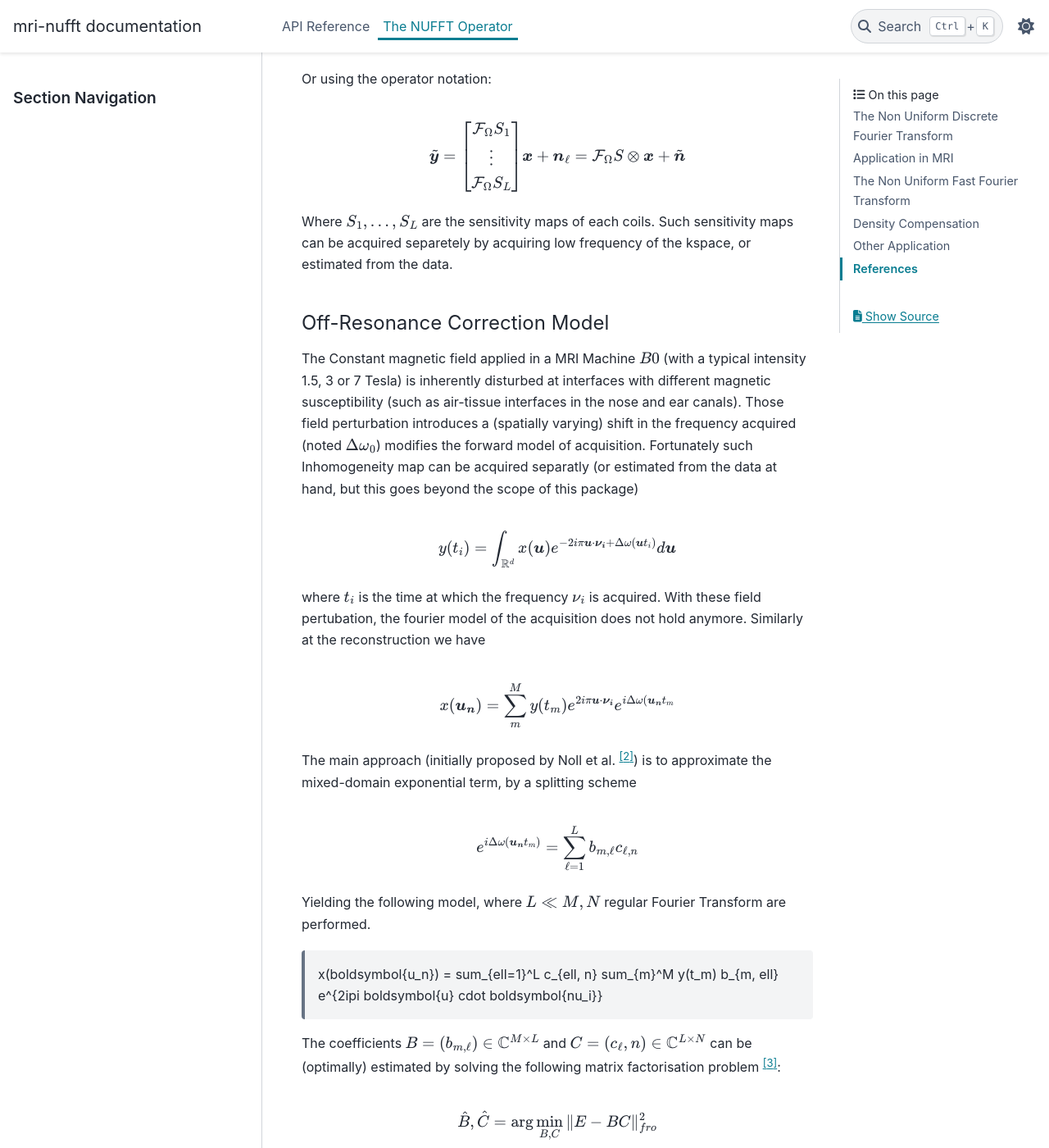
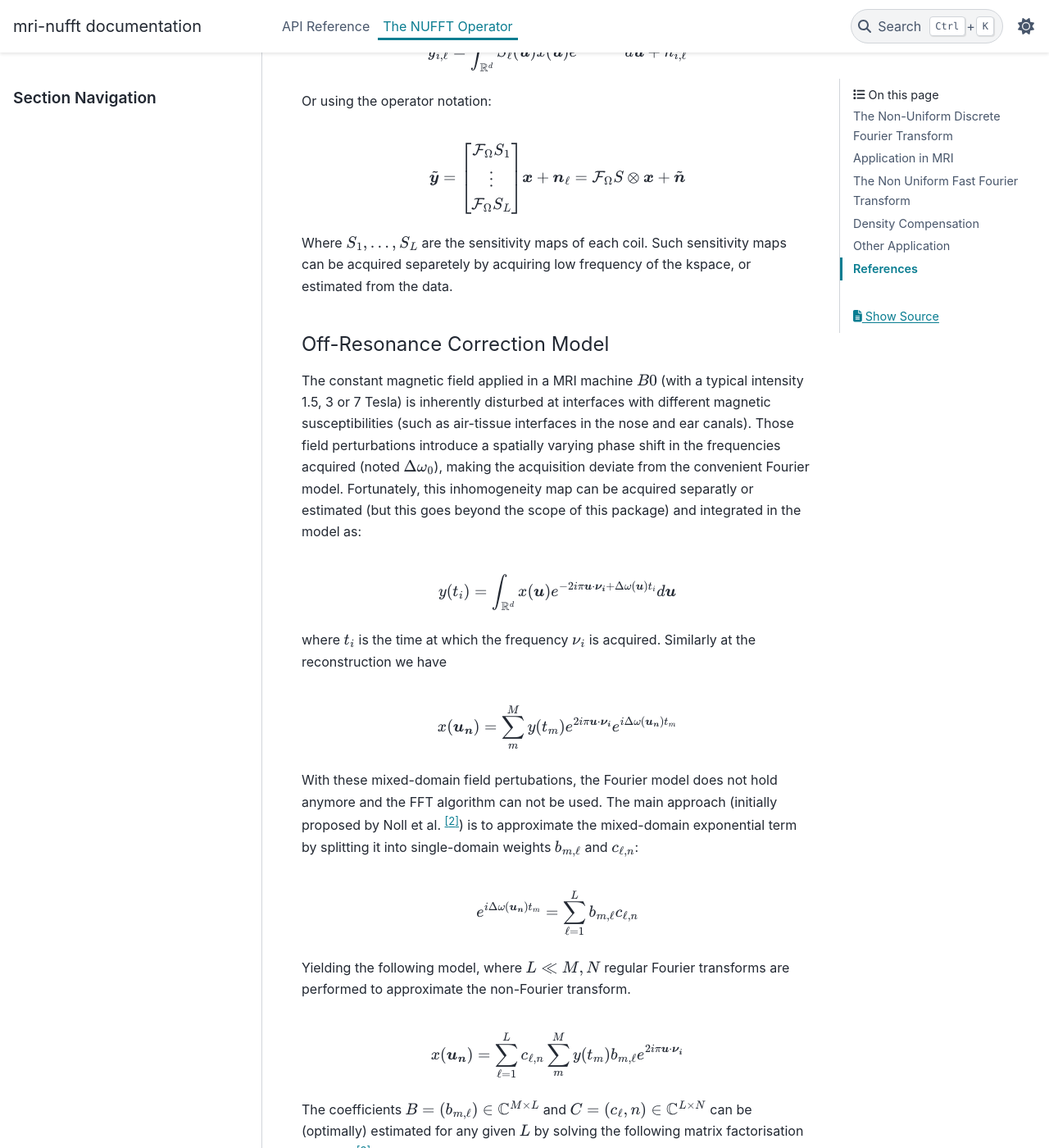
Before and after one commit to mind-inria/mri-nufft, a Sphinx documentation site: the page built from docs/nufft.rst, in a window 1280 px wide and 1400 px high, scrolled down 2903 px. Shown: the whole window at 82% size. Built offline with Sphinx 7.4.7 and the PyData theme 0.15.4, drawn with Linux system fonts in a browser that asks for light colours; pages that are not in the unit, such as notebooks, are missing from menus; some of the changed text lies outside the part shown.

Commit message:
Fix some typos in the general NUFFT documentation

```diff
--- a/README.rst
+++ b/README.rst
@@ -19,9 +19,9 @@
         :target: https://pypi.org/project/mri-nufft/
 
 
-This python package extends various NUFFT (Non Uniform Fast Fourier Transform) python bindings used for MRI reconstruction.
+This python package extends various NUFFT (Non-Uniform Fast Fourier Transform) python bindings used for MRI reconstruction.
 
-In particular, it provides a unified interface for all the methods with extra features, such as coil sensitivity, density compensated adjoint and off-resonance corrections (for B0 inhomogeneities).
+In particular, it provides a unified interface for all the methods, with extra features such as coil sensitivity, density compensated adjoint and off-resonance corrections (for B0 inhomogeneities).
 
 
 Usage
--- a/docs/nufft.rst
+++ b/docs/nufft.rst
@@ -4,13 +4,13 @@
  The NUFFT Operator
 ====================
 
-This document gives a general overview of the Non Uniform Fast fourier transform (NUFFT), and its application in MRI.
+This document gives a general overview of the Non-Uniform Fast fourier transform (NUFFT), and its application in MRI.
 
 
-The Non Uniform Discrete Fourier Transform
+The Non-Uniform Discrete Fourier Transform
 ==========================================
 
-The non uniform discrete fourier transform (NUDFT) is a generalization of the discrete fourier transform (DFT) to non uniform sampling.
+The Non-Uniform Discrete Fourier Transform (NUDFT) is a generalization of the Discrete Fourier Transform (DFT) to non-uniform sampling.
 
 For a signal :math:`x` sampled at location :math:`p_0, p_1, \ldots, p_{N-1}` we want to get the frequency points (non uniformly spaced) at :math:`\nu_0, \nu_1, \ldots, \nu_{M-1}`
 
@@ -31,14 +31,14 @@
 * Type 3: :math:`p_n` and :math:`\nu_k` are non uniformly spaced
 * If  :math:`p_n=n/N` and :math:`\nu_k=k/M` then the NUDFT is simply the Discrete Fourier Transform.
 
-The naive implementation of the NUDFT is :math:`O(NM)`. This becomes problematic for large N and M. The NUFFT is a fast algorithm to compute the NUDFT. The NUFFT is a generalization of the fast fourier transform (FFT) to non uniform sampling. The underlying principles of the NUFFT algorithm are described briefly :ref:`down in the document <nufft-algo>`
+The naive implementation of the NUDFT is :math:`O(NM)`. This becomes problematic for large N and M. The NUFFT is a fast algorithm to compute the NUDFT. The NUFFT is a generalization of the Fast Fourier Transform (FFT) to non-uniform sampling. The underlying principles of the NUFFT algorithm are described briefly :ref:`down in the document <nufft-algo>`
 
 
 Application in MRI
 ==================
 
-In Magnetic Resonance Imaging (MRI) the raw data is acquired in the spatial Fourier domain (k-space).
-Traditional sampling scheme of the k-space usually consist of acquired line in a specific  direction, in a Cartesian fashion.
+In Magnetic Resonance Imaging (MRI) the raw data is acquired in the k-space, ideally corresponding to the Fourier domain.
+Traditional sampling schemes of the k-space usually consist of acquired line in a specific direction, in a Cartesian fashion.
 
 In order to accelerate the acquisition of required data, using a non Cartesian (i.e. non uniformly distributed in *every* direction) sampling scheme offer great opportunity.
 
@@ -67,7 +67,7 @@
 .. math::
     \boldsymbol{y} = \mathcal{F}_\Omega (\boldsymbol{x}) + \boldsymbol{n}
 
-As the sampling locations :math:`\Omega` are non uniform and the image locations :math:`\boldsymbol{u}_j` are uniform, :math:`\mathcal{F}_\Omega` is a NUDFT operator, and the equation above describe a Type 2 NUDFT. Similarly the adjoint operator is:
+As the sampling locations :math:`\Omega` are non-uniform and the image locations :math:`\boldsymbol{u}_j` are uniform, :math:`\mathcal{F}_\Omega` is a NUDFT operator, and the equation above describe a Type 2 NUDFT. Similarly the adjoint operator is:
 
 
 
@@ -94,14 +94,14 @@
 
 Extension of the Acquisition model
 ----------------------------------
-The MRI Acquisition model can be extended in two main way. First by taking into account Parallel Imaging, where multiple coils are receiving data, each with a dedicated sensibility profile.
+The MRI acquisition model can be extended in two main way. First by taking into account Parallel Imaging, where multiple coils are receiving data, each with a dedicated sensitivity profile.
 
 Parallel Imaging Model
 ~~~~~~~~~~~~~~~~~~~~~~
 
-In MRI the acquired signal can be received by multiple antenna ("coils"). Each coils possess a specific sensitivity profile (each sees the object differently due to their physical layout).
+In MRI the acquired signal can be received by multiple antenna ("coils"). Each coil possesses a specific sensitivity profile (i.e. each sees the object differently due to its physical layout).
 
-The Acquisition model for parallel imaging with :math:`L` coils  is:
+The acquisition model for parallel imaging with :math:`L` coils  is:
 
 .. math::
 
@@ -118,7 +118,7 @@
     \end{bmatrix}
     \boldsymbol{x} + \boldsymbol{n}_\ell  = \mathcal{F}_\Omega S \otimes \boldsymbol{x} + \tilde{\boldsymbol{n}}
 
-Where :math:`S_1, \dots, S_L` are the sensitivity maps of each coils. Such sensitivity maps can be acquired separetely by acquiring low frequency of the kspace, or estimated from the data.
+Where :math:`S_1, \dots, S_L` are the sensitivity maps of each coil. Such sensitivity maps can be acquired separetely by acquiring low frequency of the kspace, or estimated from the data.
 
 ..
     TODO Add ref to SENSE and CG-Sense
@@ -126,31 +126,32 @@
 Off-Resonance Correction Model
 ~~~~~~~~~~~~~~~~~~~~~~~~~~~~~~
 
-The Constant magnetic field applied in a MRI Machine :math:`B0` (with a typical intensity 1.5, 3 or 7 Tesla) is inherently disturbed at interfaces with different magnetic susceptibility (such as air-tissue interfaces in the nose and ear canals). Those field perturbation introduces a (spatially varying) shift in the frequency acquired (noted :math:`\Delta\omega_0`) modifies the forward model of acquisition. Fortunately such Inhomogeneity map can be acquired separatly (or estimated from the data at hand, but this goes beyond the scope of this package)
+The constant magnetic field applied in a MRI machine :math:`B0` (with a typical intensity 1.5, 3 or 7 Tesla) is inherently disturbed at interfaces with different magnetic susceptibilities (such as air-tissue interfaces in the nose and ear canals). Those field perturbations introduce a spatially varying phase shift in the frequencies acquired (noted :math:`\Delta\omega_0`), making the acquisition deviate from the convenient Fourier model. Fortunately, this inhomogeneity map can be acquired separatly or estimated (but this goes beyond the scope of this package) and integrated in the model as:
 
 .. math::
 
-   y(t_i) = \int_{\mathbb{R}^d} x(\boldsymbol{u}) e^{-2i\pi \boldsymbol{u} \cdot\boldsymbol{\nu_i} + \Delta\omega(\boldsymbol{u} t_i)} d\boldsymbol{u}
+   y(t_i) = \int_{\mathbb{R}^d} x(\boldsymbol{u}) e^{-2i\pi \boldsymbol{u} \cdot\boldsymbol{\nu_i} + \Delta\omega(\boldsymbol{u}) t_i} d\boldsymbol{u}
 
-where :math:`t_i` is the time at which the frequency :math:`\nu_i` is acquired.
-With these field pertubation, the fourier model of the acquisition does not hold anymore.
-Similarly at the reconstruction we have
+where :math:`t_i` is the time at which the frequency :math:`\nu_i` is acquired. Similarly at the reconstruction we have
 
 .. math::
 
-   x(\boldsymbol{u_n}) = \sum_{m}^M y(t_m) e^{2i\pi \boldsymbol{u} \cdot \boldsymbol{\nu_i}} e^{i\Delta\omega(\boldsymbol{u_n} t_m}
+   x(\boldsymbol{u_n}) = \sum_{m}^M y(t_m) e^{2i\pi \boldsymbol{u} \cdot \boldsymbol{\nu_i}} e^{i\Delta\omega(\boldsymbol{u_n}) t_m}
 
-The main approach (initially proposed by Noll et al. [2]_) is to approximate the mixed-domain exponential term, by a splitting scheme
+With these mixed-domain field pertubations, the Fourier model does not hold anymore and the FFT algorithm can not be used.
+The main approach (initially proposed by Noll et al. [2]_) is to approximate the mixed-domain exponential term by splitting it into single-domain weights :math:`b_{m, \ell}` and :math:`c_{\ell, n}`:
 
 .. math::
 
-   e^{i\Delta\omega(\boldsymbol{u_n} t_m)} = \sum_{\ell=1}^L b_{m, \ell}c_{\ell, n}
+   e^{i\Delta\omega(\boldsymbol{u_n}) t_m} = \sum_{\ell=1}^L b_{m, \ell}c_{\ell, n}
 
-Yielding the following model, where :math:`L \ll M, N` regular Fourier Transform are performed.
+Yielding the following model, where :math:`L \ll M, N` regular Fourier transforms are performed to approximate the non-Fourier transform.
+
+.. math::
 
    x(\boldsymbol{u_n}) = \sum_{\ell=1}^L c_{\ell, n} \sum_{m}^M y(t_m) b_{m, \ell} e^{2i\pi \boldsymbol{u} \cdot \boldsymbol{\nu_i}}
 
-The coefficients :math:`B=(b_{m, \ell}) \in \mathbb{C}^{M\times L}` and :math:`C=(c_\ell, n) \in \mathbb{C}^{L\times N}` can be (optimally) estimated by solving the following matrix factorisation problem [3]_:
+The coefficients :math:`B=(b_{m, \ell}) \in \mathbb{C}^{M\times L}` and :math:`C=(c_\ell, n) \in \mathbb{C}^{L\times N}` can be (optimally) estimated for any given :math:`L` by solving the following matrix factorisation problem [3]_:
 
 .. math::
 
@@ -170,15 +171,15 @@
 ======================================
 
 
-In order to lower the computational cost of the Non Uniform Fourier Transform, the main idea to move back to a regular grid where an FFT would be performed (going from a typical :math:`O(MN)` complexity to `O(M\log(N))`). Thus, the main steps of the *Non Uniform Fast Fourier Transform* are for the type 1:
+In order to lower the computational cost of the Non-Uniform Fourier Transform, the main idea to move back to a regular grid where an FFT would be performed (going from a typical :math:`O(MN)` complexity to `O(M\log(N))`). Thus, the main steps of the *Non-Uniform Fast Fourier Transform* are for the type 1:
 
-1. Spreading/Interpolation of the non uniform point to an oversampled cartesian grid (typically with twice the resolution of the final image)
+1. Spreading/Interpolation of the non-uniform point to an oversampled Cartesian grid (typically with twice the resolution of the final image)
 2. Perform the (I)FFT on this image
 3. Downsampling to the final grid, and apply some bias correction.
 
-This package proposes interfaces to the main NUFFT libraries available. The choice of the Spreading method (ie the interpolation kernel) in step 1. and the correction applied in step 3. are the main theoretical differences between the methods.
+This package proposes interfaces to the main NUFFT libraries available. The choice of the spreading method (ie the interpolation kernel) in step 1. and the correction applied in step 3. are the main theoretical differences between the methods.
 
-Type 2 Transform performs those steps in reverse order.
+Type 2 transform performs those steps in reversed order.
 
 .. TODO Add Reference to all the NUFFT methods article
    Maybe to Fessler never-going-to-be-published book.
```
Also changed, not shown: other parts of docs/nufft.rst (+1 -1 lines).
